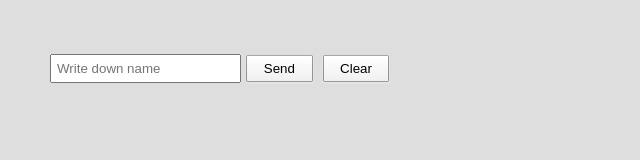
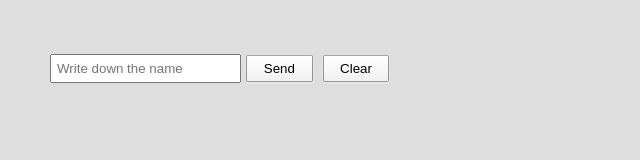
Before and after one commit to ytpt/guess-gender-game, a React (Create React App) app: page / in a window 1280 px wide. Shown: the top 160 px of the page, without its empty margins (0-640 px from the left). Built offline with nearby package versions, Linux system fonts and the light colour scheme.

Commit message:
Add errors checking in Form.jsx; It`s impossible to print non-English letters; Rename Input to Form in all files;

```diff
--- a/src/App.js
+++ b/src/App.js
@@ -1,5 +1,5 @@
 import React, {Component} from "react";
-import Input from "./component/Input/Input";
+import Form from "./component/Form/Form";
 import s from './App.module.css';
 
 class App extends Component {
@@ -7,7 +7,7 @@ class App extends Component {
     render () {
         return (
             <div className={s.container} >
-                <Input/>
+                <Form/>
             </div>
         )
     }
--- a/src/component/Error/ErrorMessage.jsx
+++ b/src/component/Error/ErrorMessage.jsx
@@ -1,11 +1,11 @@
 import React from "react";
 import s from './Error.module.css';
 
-const ErrorMessage = (props) => {
+const ErrorMessage = ({message}) => {
     return (
         <div className={s.errorBlock}>
             <h2>ERROR!</h2>
-            <p>The name should be longer.</p>
+            <p>{message}</p>
         </div>
     )
 }
--- /dev/null
+++ b/src/component/Form/Form.jsx
@@ -0,0 +1,63 @@
+import React, {useState} from "react";
+import * as axios from "axios";
+import s from './Form.module.css';
+import SubmitBtn from "../SubmitBtn";
+import Output from "../Output/Output";
+import ErrorMessage from "../Error/ErrorMessage";
+
+const Form = () => {
+    const [name, setName] = useState('');
+    const [gender, setGender] = useState('');
+    const [error, setError] = useState(false);
+
+    const getGender = () => {
+        const firstName = name;
+        const serverUrl = 'https://api.genderize.io';
+        const gender = `${serverUrl}?name=${firstName}`;
+
+        return axios.get(gender)
+            .then(data => {
+                setName(data.data.name);
+                setGender(data.data.gender)
+            })
+    }
+
+    const clearField = () => {
+        setName('');
+        setGender('');
+    }
+
+    function onChangeHandler(e) {
+        let name = e.target.value;
+        name = name.replace(/[^A-Za-z]/ig, '')
+        setName(name);
+
+        if (name.length <= 2 && name.length != 0) {
+            setError(true);
+        } else {
+            setError(false);
+        }
+        setName(name);
+    }
+
+    return (
+        <form>
+            <input
+                type='text'
+                placeholder={'Write down the name'}
+                onChange={onChangeHandler}
+                value={name}
+            />
+            {error
+                ? <button disabled className={s.disabled}>Send</button>
+                : <SubmitBtn getGender={getGender} name={name} />}
+            <button type='button' onClick={clearField}>
+                Clear
+            </button>
+            {error && <ErrorMessage message={'Name should be longer.'} />}
+            {name && <Output name={name} gender={gender}/>}
+        </form>
+    )
+}
+
+export default Form;
--- a/src/component/Input/Input.module.css
+++ b/src/component/Form/Form.module.css
@@ -37,3 +37,9 @@ button:active {
 input {
     padding: 5px;
 }
+
+.disabled {
+    border: 1px solid #999999;
+    background-color: #cccccc;
+    color: #666666;
+}
--- a/src/component/Input/Input.jsx
+++ /dev/null
@@ -1,49 +0,0 @@
-import React, {useState} from "react";
-import * as axios from "axios";
-import s from './Input.module.css';
-import SubmitBtn from "../SubmitBtn";
-import Output from "../Output/Output";
-import ErrorMessage from "../Error/ErrorMessage";
-
-const Input = () => {
-
-    const [name, setName] = useState('');
-    const [gender, setGender] = useState('');
-
-    const getGender = () => {
-        const firstName = name;
-        const serverUrl = 'https://api.genderize.io';
-        const gender = `${serverUrl}?name=${firstName}`;
-
-        return axios.get(gender)
-            .then(data => {
-                setName(data.data.name);
-                setGender(data.data.gender)
-                console.log(data);
-            })
-    }
-
-    const clearField = () => {
-        setName('');
-        setGender('');
-    }
-
-    return (
-        <div>
-            <form>
-                <input
-                    type='text'
-                    placeholder={'Write down name'}
-                    value={name}
-                    onChange={(event) => setName(event.target.value)}
-                />
-                <SubmitBtn getGender={getGender} name={name} />
-                <button onClick={clearField}>Clear </button>
-
-            </form>
-            {name && <Output name={name} gender={gender}/>}
-        </div>
-    )
-}
-
-export default Input;
--- a/src/component/Output/Output.jsx
+++ b/src/component/Output/Output.jsx
@@ -3,7 +3,7 @@ import s from './Output.module.css';
 
 const Output = ({name, gender}) => {
     return (
-        <div className={s.container}>
+        <div>
             {gender === 'male'
                 ?  <h2>{name} is <span className={s.male}>{gender}</span></h2>
                 : <h2>{name} is <span className={s.female}>{gender}</span></h2>}
```
